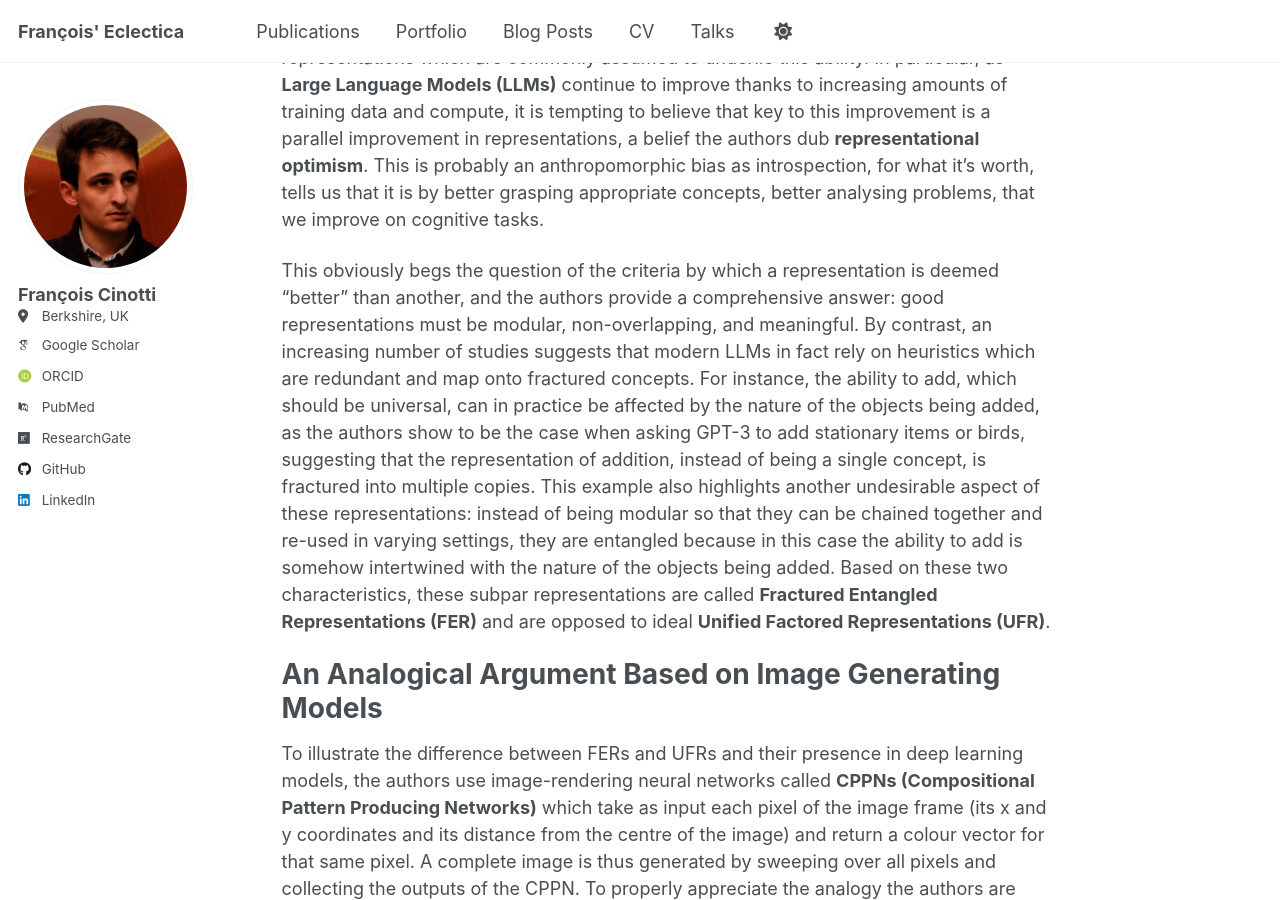
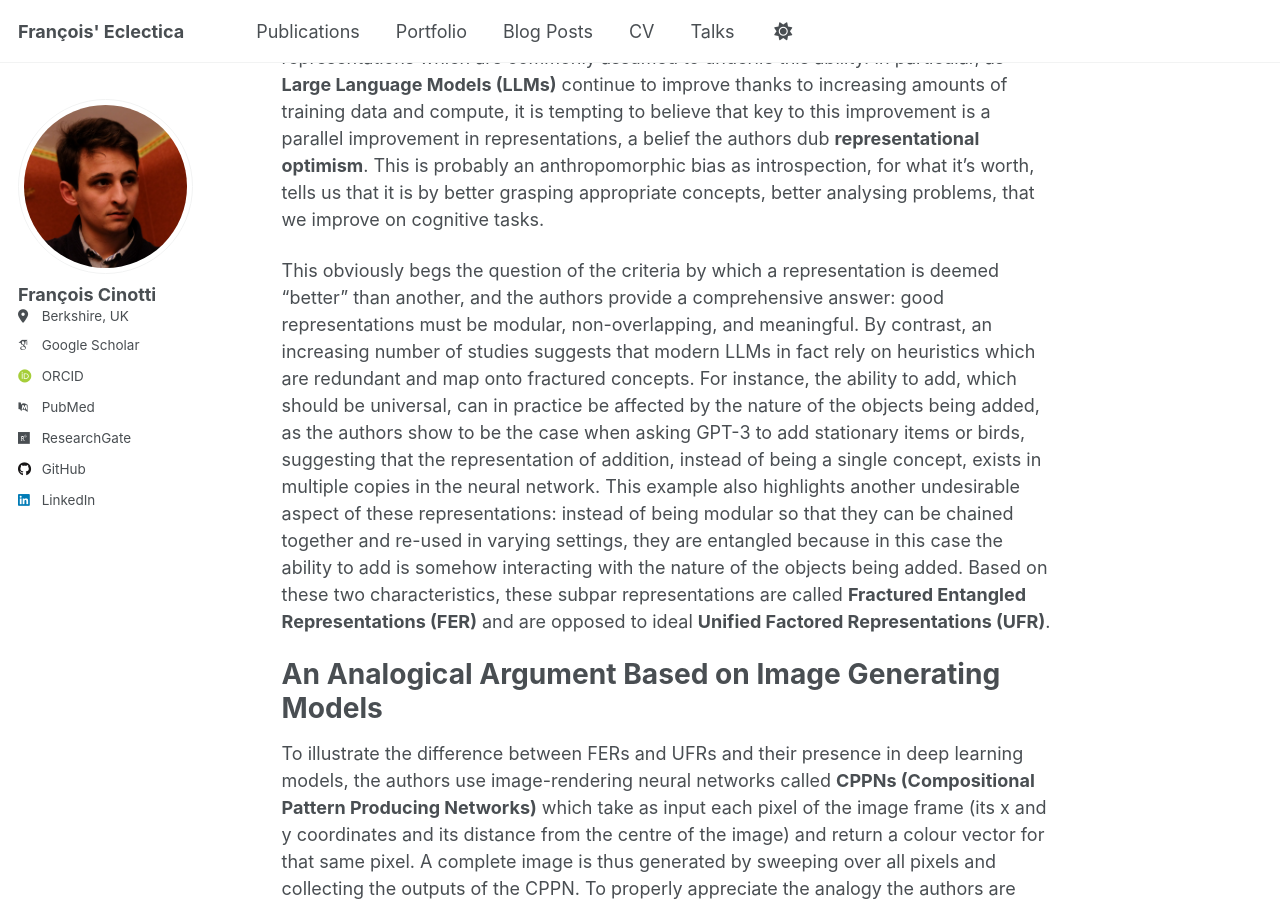
Before and after one commit to frct/frct.github.io, a Jekyll site: the page built from _posts/2026-07-17-Fractured-Entangled-Representations.md, in a window 1280 px wide and 900 px high, scrolled down 441 px. Built offline with Jekyll 4.4.1, drawn with Linux system fonts in a browser that asks for light colours; some web fonts are replaced; a script that is not in the unit is left out.

Commit message:
Refine discussion on FER and UFR in AI models
Revised text for clarity and consistency regarding Fractured Entangled Representations (FER) and Unified Factored Representations (UFR). Enhanced explanation of the implications of representation quality in AI models.

```diff
--- a/_posts/2026-07-17-Fractured-Entangled-Representations.md
+++ b/_posts/2026-07-17-Fractured-Entangled-Representations.md
@@ -13,7 +13,7 @@ tags:
 
 I discovered this frankly quite beautiful [preprint](https://arxiv.org/abs/2505.11581) by listening to the excellent interview of its first and last authors, Akarsh Kumar and Kenneth Stanley respectively, on the Machine Learning Street Talk [podcast](https://www.youtube.com/watch?v=KKUKikuV58o&t=0s). The central claim of this paper is that there exists a potential disconnect between an AI model's benchmark performance and the internal concepts or representations which are commonly assumed to underlie this ability. In particular, as **Large Language Models (LLMs)** continue to improve thanks to increasing amounts of training data and compute, it is tempting to believe that key to this improvement is a parallel improvement in representations, a belief the authors dub **representational optimism**. This is probably an anthropomorphic bias as introspection, for what it's worth, tells us that it is by better grasping appropriate concepts, better analysing problems, that we improve on cognitive tasks.
 
-This obviously begs the question of the criteria by which a representation is deemed "better" than another, and the authors provide a comprehensive answer: good representations must be modular, non-overlapping, and meaningful. By contrast, an increasing number of studies suggests that modern LLMs in fact rely on heuristics which are redundant and map onto fractured concepts. For instance, the ability to add, which should be universal, can in practice be affected by the nature of the objects being added, as the authors show to be the case when asking GPT-3 to add stationary items or birds, suggesting that the representation of addition, instead of being a single concept, is fractured into multiple copies. This example also highlights another undesirable aspect of these representations: instead of being modular so that they can be chained together and re-used in varying settings, they are entangled because in this case the ability to add is somehow intertwined with the nature of the objects being added. Based on these two characteristics, these subpar representations are called **Fractured Entangled Representations (FER)** and are opposed to ideal **Unified Factored Representations (UFR)**.
+This obviously begs the question of the criteria by which a representation is deemed "better" than another, and the authors provide a comprehensive answer: good representations must be modular, non-overlapping, and meaningful. By contrast, an increasing number of studies suggests that modern LLMs in fact rely on heuristics which are redundant and map onto fractured concepts. For instance, the ability to add, which should be universal, can in practice be affected by the nature of the objects being added, as the authors show to be the case when asking GPT-3 to add stationary items or birds, suggesting that the representation of addition, instead of being a single concept, exists in multiple copies in the neural network. This example also highlights another undesirable aspect of these representations: instead of being modular so that they can be chained together and re-used in varying settings, they are entangled because in this case the ability to add is somehow interacting with the nature of the objects being added. Based on these two characteristics, these subpar representations are called **Fractured Entangled Representations (FER)** and are opposed to ideal **Unified Factored Representations (UFR)**.
 
 # An Analogical Argument Based on Image Generating Models
 
```
